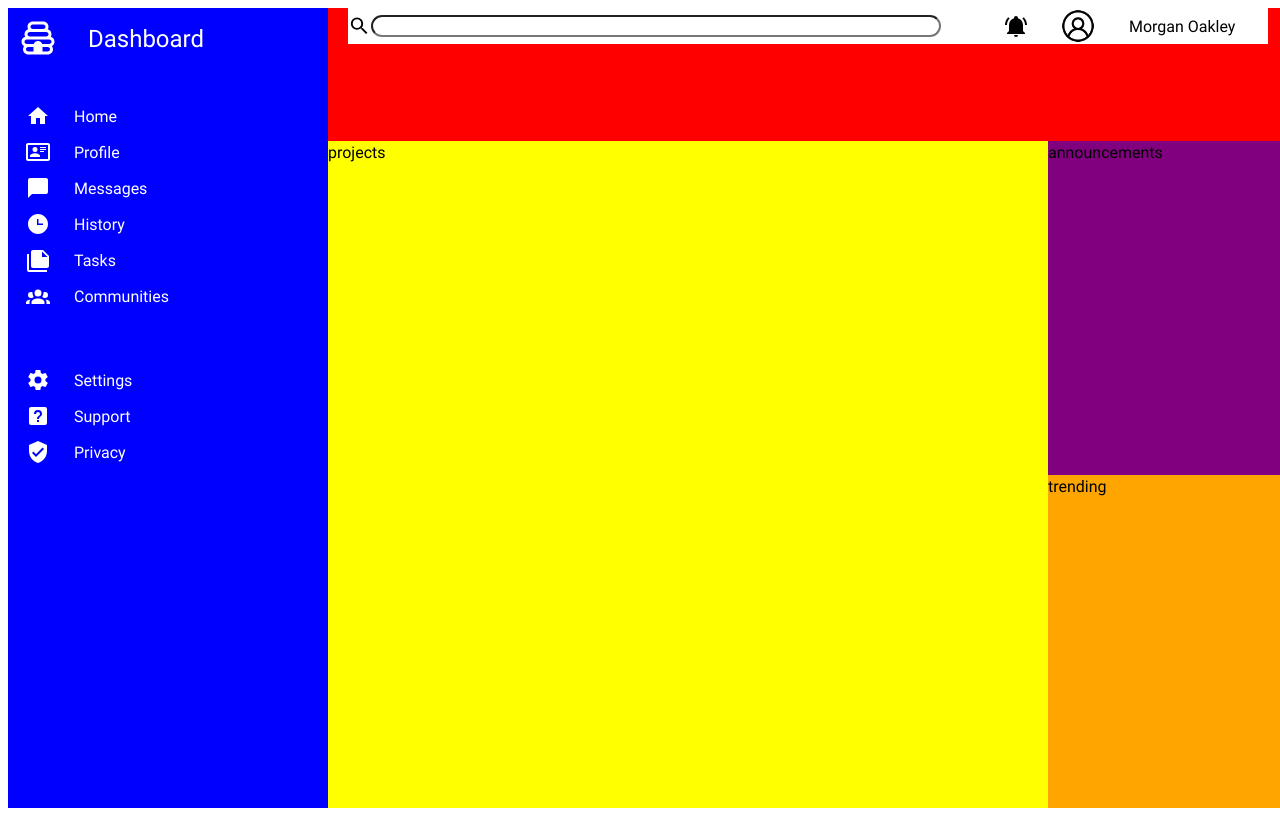
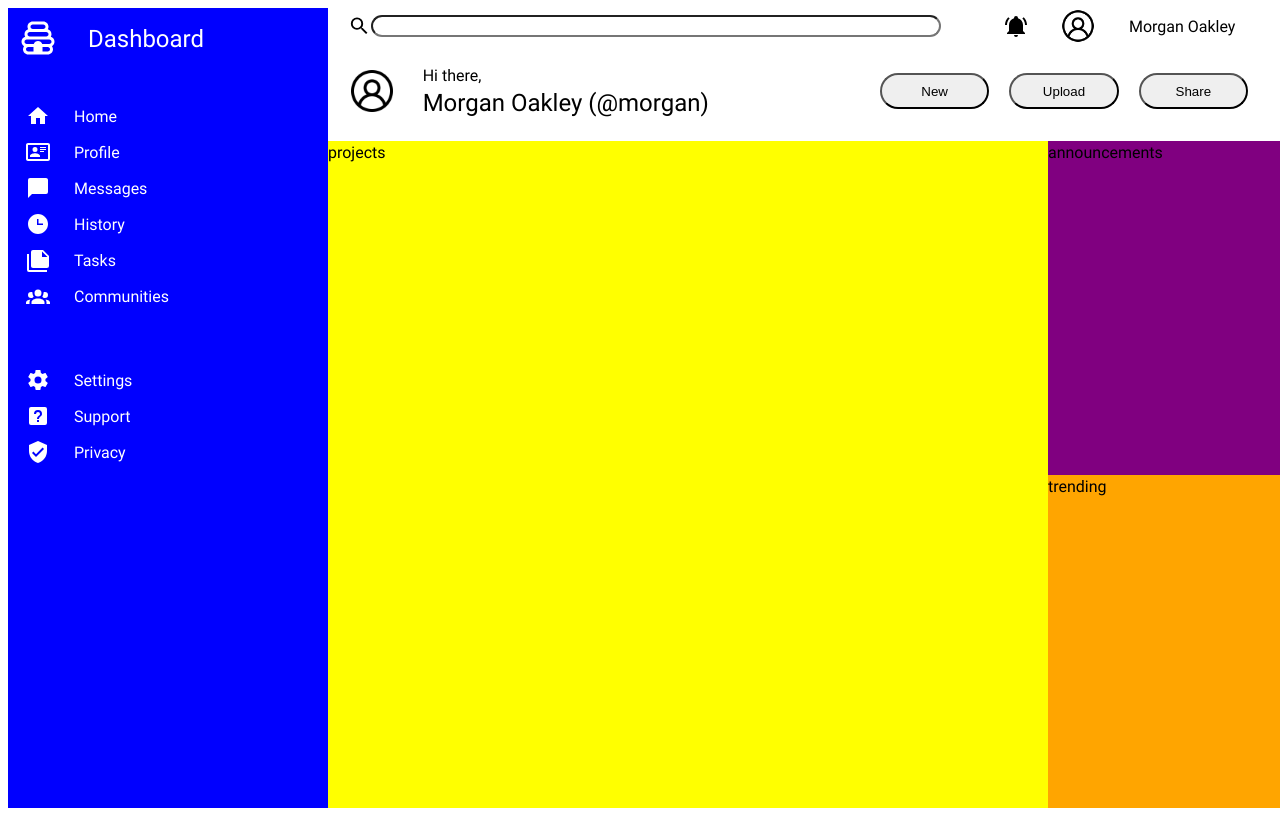
Before and after one commit to MountainKing73/odin-dashboard, a plain HTML site: page index.html in a window 1280 px wide. Drawn offline with Linux system fonts and the light colour scheme.

Commit message:
layout submenu

```diff
--- a/index.html
+++ b/index.html
@@ -124,6 +124,16 @@
             <p>Morgan Oakley</p>
           </div>
         </div>
+        <div id="submenu">
+          <img src="images/avatar.png" />
+          <div>
+            <p id="welcome">Hi there,</p>
+            <p id="submenu-name">Morgan Oakley (@morgan)</p>
+          </div>
+          <button type="button">New</button>
+          <button type="button">Upload</button>
+          <button type="button">Share</button>
+        </div>
       </div>
       <div id="main-content">
         <div id="projects">projects</div>
--- a/styles.css
+++ b/styles.css
@@ -80,7 +80,7 @@
 }
 
 #header {
-  background-color: red;
+  background-color: #fff;
   grid-column: 2 / 3;
   grid-row: 1 / 2;
 }
@@ -129,6 +129,37 @@
   border-radius: 50%;
 }
 
+#submenu {
+  display: grid;
+  grid-template-columns: .5fr 4fr 1fr 1fr 1fr;
+  grid-gap: 20px;
+  padding-top: 20px;
+  padding-left: 20px;
+  padding-right: 20px;
+  margin-right: 20px;
+  align-items: center;
+}
+
+#submenu img {
+  height: 48px;
+  width: 48px;
+}
+
+#welcome {
+  font-height: 12px;
+  margin: 0px;
+}
+
+#submenu-name {
+  font-size: 24px;
+  margin: 0px;
+}
+
+#submenu button {
+  border-radius: 22px;
+  height: 36px;
+}
+
 #main-content {
   background-color: green;
   grid-column: 2 / 3;
```
